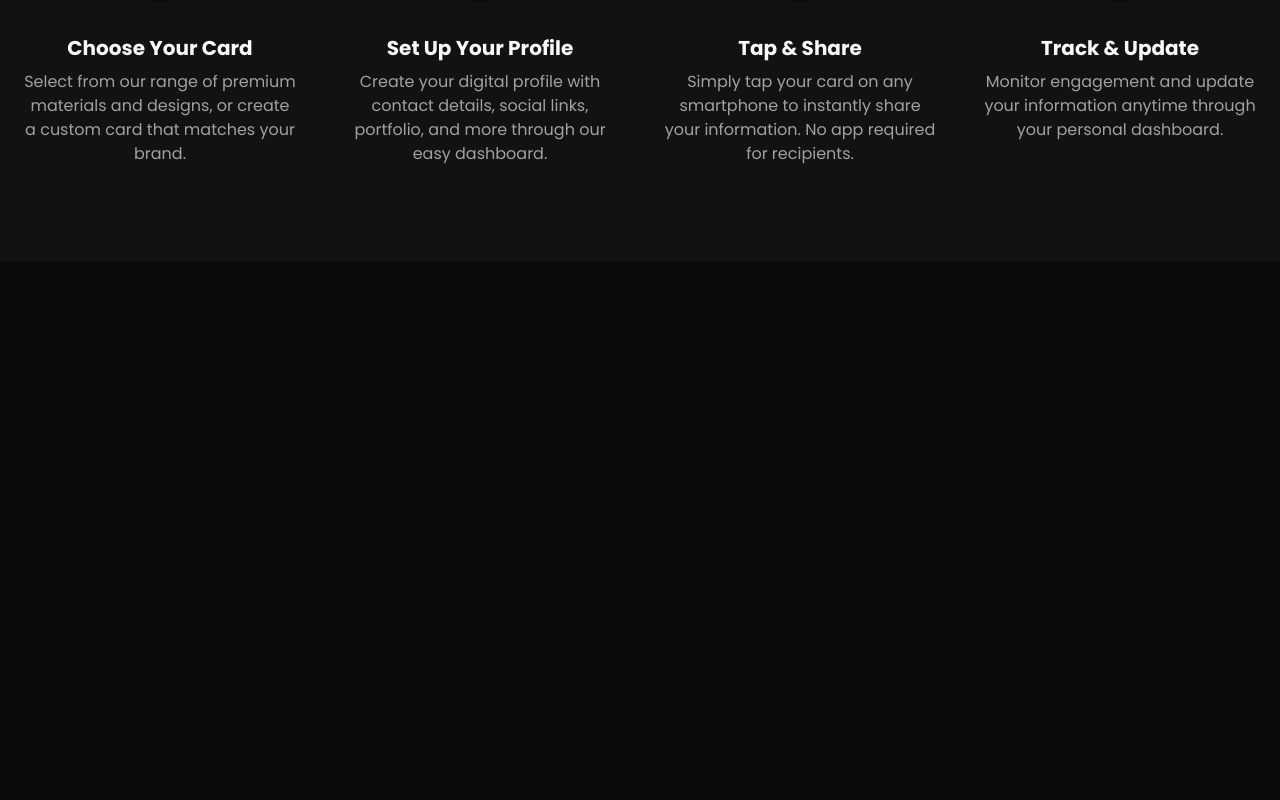
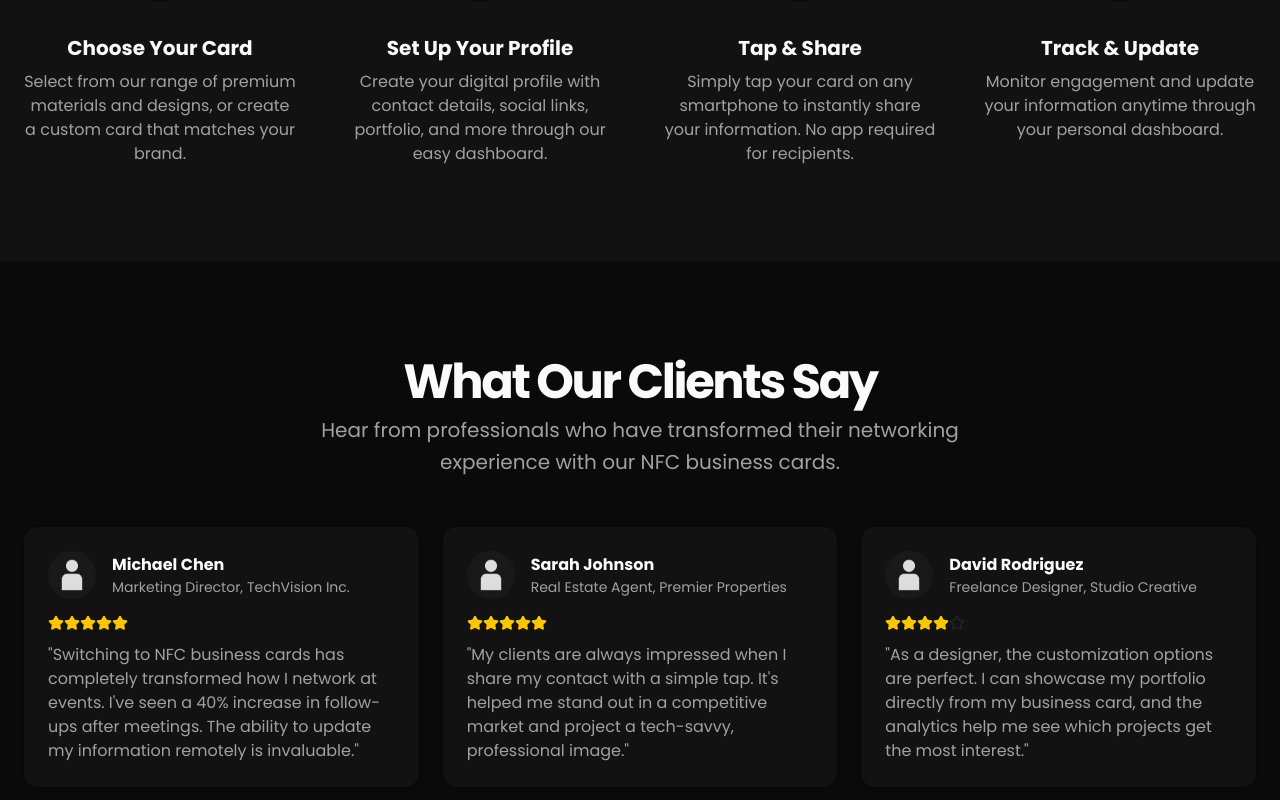
Before and after one commit to TsioryJonathan/KITI-KARD--VITRINE, a Next.js app: page / in a window 1280 px wide. Shown: the part 3496-4296 px from the top of the page. Before the commit the page ends 3758 px from the top, so only its background shows below. Built offline with nearby package versions, Linux system fonts and the light colour scheme.

Commit message:
feat: finish testimonial section

```diff
--- a/public/images/assets.js
+++ b/public/images/assets.js
@@ -6,6 +6,7 @@ import metal from "./METAL.jpg";
 import user from "./user.jpg";
 import nfcMockup from "./nfc-mockup.png";
 import mockupAnimation from "./mockupAnimation.gif";
+import userBlank from "./user.png";
 
 const assets = {
   logo,
@@ -16,6 +17,7 @@ const assets = {
   user,
   nfcMockup,
   mockupAnimation,
+  userBlank,
 };
 
 export default assets;
--- a/src/app/page.jsx
+++ b/src/app/page.jsx
@@ -3,6 +3,7 @@ import HeroSection from "@/components/sections/hero-section";
 import FeaturesSection from "@/components/sections/features-section";
 import ProductShowcase from "@/components/sections/product-showcase";
 import HowItWorks from "@/components/sections/how-it-works";
+import Testimonials from "@/components/sections/testimonials";
 
 function Main() {
   return (
@@ -12,6 +13,7 @@ function Main() {
         <FeaturesSection />
         <ProductShowcase />
         <HowItWorks />
+        <Testimonials />
       </div>
     </>
   );
--- /dev/null
+++ b/src/components/sections/testimonials.jsx
@@ -0,0 +1,64 @@
+import Image from "next/image";
+import { Card, CardContent } from "@/components/ui/card";
+import { Star } from "lucide-react";
+import { testimonials } from "@/constants/testimonials";
+
+export default function Testimonials() {
+  return (
+    <section className="w-full py-16 md:py-24">
+      <div className="px-4 md:px-6">
+        <div className="flex flex-col items-center justify-center space-y-4 text-center">
+          <div className="space-y-2">
+            <h2 className="text-3xl font-bold tracking-tighter sm:text-4xl md:text-5xl">
+              What Our Clients Say
+            </h2>
+            <p className="max-w-[700px] text-muted-foreground md:text-xl/relaxed lg:text-base/relaxed xl:text-xl/relaxed">
+              Hear from professionals who have transformed their networking
+              experience with our NFC business cards.
+            </p>
+          </div>
+        </div>
+
+        <div className="mx-auto grid gap-6 pt-12 md:grid-cols-2 lg:grid-cols-3">
+          {testimonials.map((testimonial, index) => (
+            <Card key={index} className="border-0 bg-muted/30 p-0">
+              <CardContent className="p-6">
+                <div className="flex items-center gap-4 ">
+                  <div className="rounded-full bg-third flex items-center justify-center p-1">
+                    <Image
+                      src={testimonial.image}
+                      alt={testimonial.name}
+                      className=" object-cover w-10 h-10"
+                    />
+                  </div>
+
+                  <div>
+                    <h3 className="font-bold">{testimonial.name}</h3>
+                    <p className="text-sm text-muted-foreground">
+                      {testimonial.role}, {testimonial.company}
+                    </p>
+                  </div>
+                </div>
+                <div className="mt-4 flex">
+                  {[...Array(5)].map((_, i) => (
+                    <Star
+                      key={i}
+                      className={`h-4 w-4 ${
+                        i < testimonial.stars
+                          ? "text-yellow-400 fill-yellow-400"
+                          : "text-muted"
+                      }`}
+                    />
+                  ))}
+                </div>
+                <blockquote className="mt-3 text-muted-foreground">
+                  "{testimonial.content}"
+                </blockquote>
+              </CardContent>
+            </Card>
+          ))}
+        </div>
+      </div>
+    </section>
+  );
+}
--- /dev/null
+++ b/src/constants/testimonials.js
@@ -0,0 +1,31 @@
+import assets from "../../public/images/assets";
+
+export const testimonials = [
+  {
+    name: "Michael Chen",
+    role: "Marketing Director",
+    company: "TechVision Inc.",
+    image: assets.userBlank,
+    content:
+      "Switching to NFC business cards has completely transformed how I network at events. I've seen a 40% increase in follow-ups after meetings. The ability to update my information remotely is invaluable.",
+    stars: 5,
+  },
+  {
+    name: "Sarah Johnson",
+    role: "Real Estate Agent",
+    company: "Premier Properties",
+    image: assets.userBlank,
+    content:
+      "My clients are always impressed when I share my contact with a simple tap. It's helped me stand out in a competitive market and project a tech-savvy, professional image.",
+    stars: 5,
+  },
+  {
+    name: "David Rodriguez",
+    role: "Freelance Designer",
+    company: "Studio Creative",
+    image: assets.userBlank,
+    content:
+      "As a designer, the customization options are perfect. I can showcase my portfolio directly from my business card, and the analytics help me see which projects get the most interest.",
+    stars: 4,
+  },
+];
```
Also changed, not shown: public/images/user.png (added).
